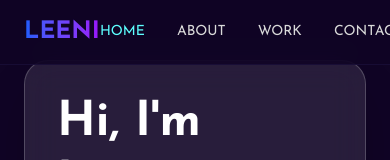
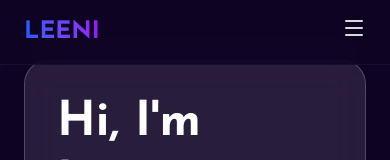
Before and after one commit to Leeni-Patidar/LEENI_PORTFOLIO, a React (Vite) app: page / in a window 390 px wide. Shown: the top 160 px of the page. Built offline with nearby package versions, Linux system fonts and the light colour scheme.

Commit message:
integrate with emailjs

```diff
--- a/package.json
+++ b/package.json
@@ -10,6 +10,7 @@
     "preview": "vite preview"
   },
   "dependencies": {
+    "@emailjs/browser": "^4.4.1",
     "@splinetool/react-spline": "^4.1.0",
     "@tailwindcss/vite": "^4.1.13",
     "emailjs-com": "^3.2.0",
--- a/src/components/ContactSection.jsx
+++ b/src/components/ContactSection.jsx
@@ -22,9 +22,9 @@ export default function ContactSection() {
     e.preventDefault();
     setLoading(true);
 
-    const SERVICE_ID = "YOUR_SERVICE_ID";
-    const TEMPLATE_ID = "YOUR_TEMPLATE_ID";
-    const PUBLIC_KEY = "YOUR_PUBLIC_KEY";
+    const SERVICE_ID = "service_mkn6ntk";
+    const TEMPLATE_ID = "template_dmjk7hr";
+    const PUBLIC_KEY = "GMJvkBy0pO9nXJeh4";
 
     emailjs.send(SERVICE_ID, TEMPLATE_ID, formData, PUBLIC_KEY).then(
       () => {
--- a/src/components/Navigation.jsx
+++ b/src/components/Navigation.jsx
@@ -1,7 +1,9 @@
 import React, { useState } from "react";
+import { Menu, X } from "lucide-react"; // Hamburger and close icons
 
 export default function Navigation() {
   const [activeSection, setActiveSection] = useState("home");
+  const [isMobileMenuOpen, setIsMobileMenuOpen] = useState(false);
 
   const navItems = [
     { id: "home", label: "HOME" },
@@ -16,12 +18,13 @@ export default function Navigation() {
     if (element) {
       element.scrollIntoView({ behavior: "smooth" });
     }
+    setIsMobileMenuOpen(false); // Close mobile menu after click
   };
 
   return (
     <nav className="fixed top-0 left-0 right-0 z-50 bg-[#100425]/80 backdrop-blur-md border-b border-[#2b215a]/30">
       <div className="max-w-7xl mx-auto px-6 py-4 flex items-center justify-between">
-        {/* Branding LEENI on left */}
+        {/* Branding */}
         <div
           onClick={() => scrollToSection("home")}
           className="text-2xl font-bold bg-gradient-to-r from-blue-600 to-purple-600 text-transparent bg-clip-text cursor-pointer transition-transform hover:scale-105"
@@ -29,8 +32,8 @@ export default function Navigation() {
           LEENI
         </div>
 
-        {/* Navigation items on right */}
-        <div className="flex items-center space-x-8">
+        {/* Desktop nav */}
+        <div className="hidden md:flex items-center space-x-8">
           {navItems.map((item) => (
             <button
               key={item.id}
@@ -45,7 +48,38 @@ export default function Navigation() {
             </button>
           ))}
         </div>
+
+        {/* Mobile menu button */}
+        <div className="md:hidden">
+          <button
+            onClick={() => setIsMobileMenuOpen(!isMobileMenuOpen)}
+            className="text-[#d9d9d9] hover:text-[#f580f1]"
+          >
+            {isMobileMenuOpen ? <X size={24} /> : <Menu size={24} />}
+          </button>
+        </div>
       </div>
+
+      {/* Mobile menu items */}
+      {isMobileMenuOpen && (
+        <div className="md:hidden bg-[#100425]/90 backdrop-blur-md border-t border-[#2b215a]/30">
+          <div className="flex flex-col px-6 py-4 space-y-4">
+            {navItems.map((item) => (
+              <button
+                key={item.id}
+                onClick={() => scrollToSection(item.id)}
+                className={`text-base font-medium transition-colors duration-200 ${
+                  activeSection === item.id
+                    ? "text-[#5dffff]"
+                    : "text-[#d9d9d9] hover:text-[#f580f1]"
+                }`}
+              >
+                {item.label}
+              </button>
+            ))}
+          </div>
+        </div>
+      )}
     </nav>
   );
 }
```
Also changed, not shown: 1 other file (tests, documents, lock files or other folders).
